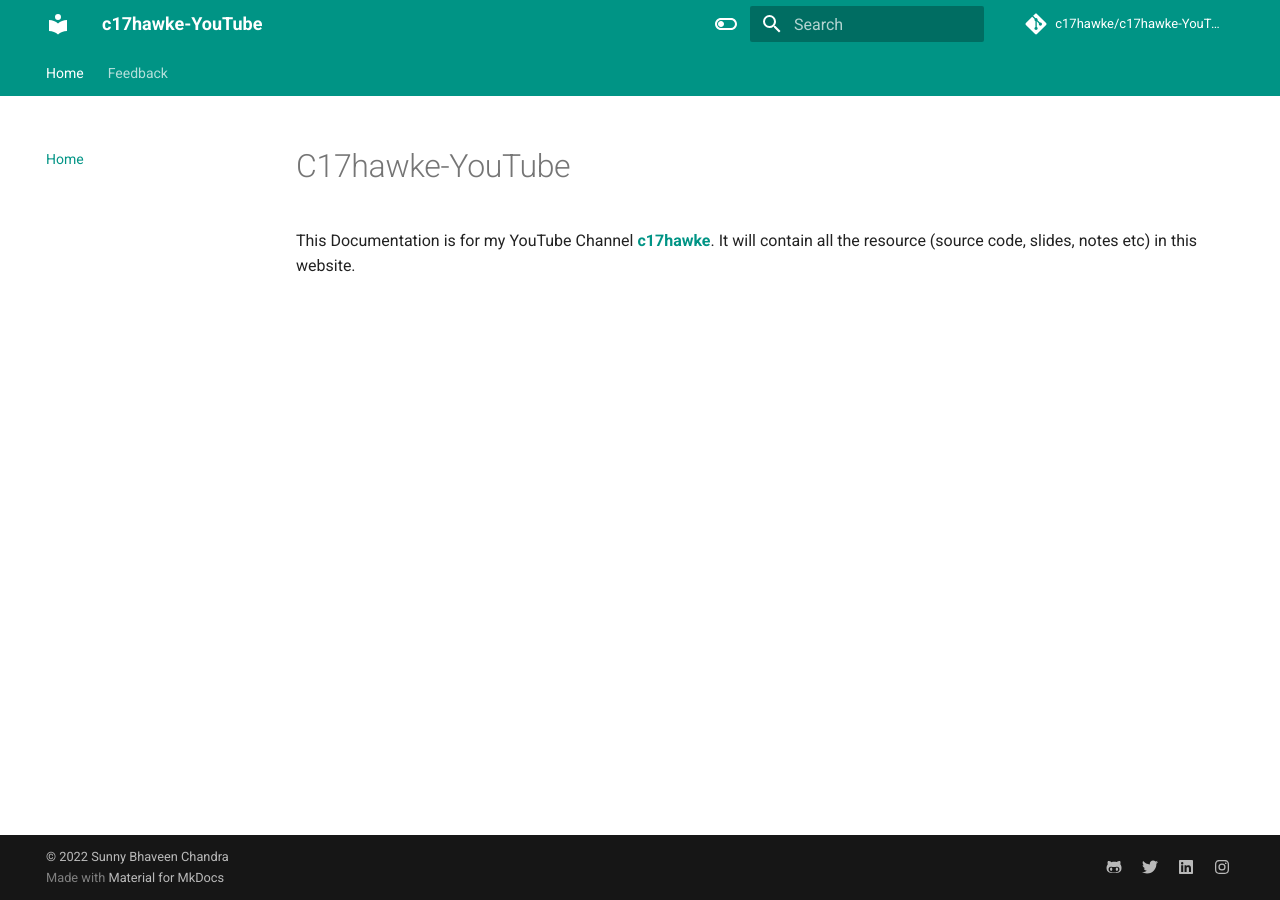
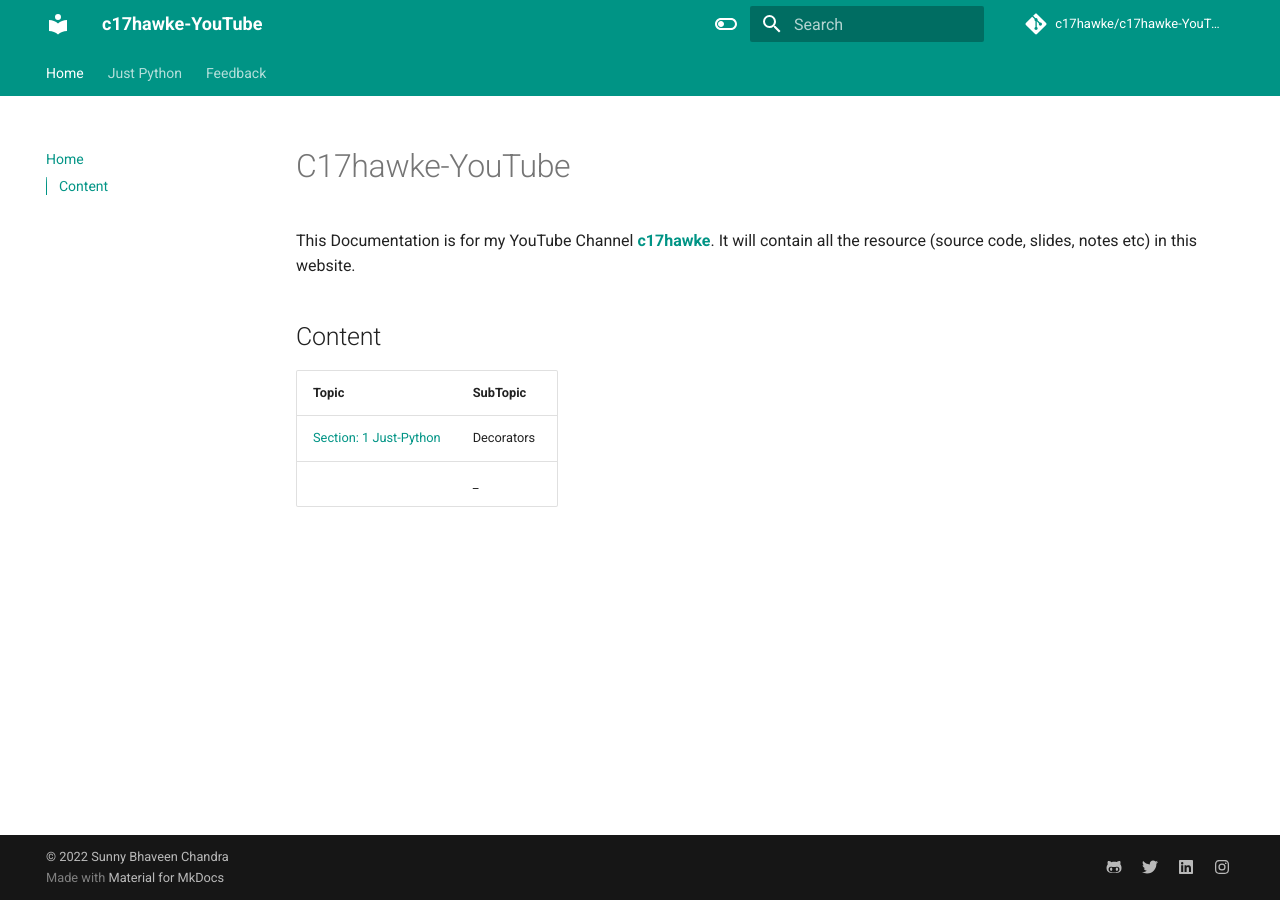
Before and after one commit to c17hawke/c17hawke-YouTube, an MkDocs documentation site: the page built from docs/index.md, in a window 1280 px wide. Built offline with MkDocs 1.6.1 and Material for MkDocs 9.7.7, drawn with Linux system fonts in a browser that asks for light colours; comment, search, counter and statistics services are not loaded.

Commit message:
decorator vid update

```diff
--- a/docs/index.md
+++ b/docs/index.md
@@ -1,3 +1,10 @@
 # C17hawke-YouTube
 
 This Documentation is for my YouTube Channel [**c17hawke**](https://www.youtube.com/c/c17hawke). It will contain all the resource (source code, slides, notes etc) in this website.
+
+## Content
+
+|Topic|SubTopic|
+|-|-|
+|[Section: 1 Just-Python](./Section_001_Just_Python/) | Decorators |
+|| _ |
--- a/mkdocs.yml
+++ b/mkdocs.yml
@@ -3,6 +3,7 @@
 # defeine TOC or order of website-
 nav:
   - Home: index.md
+  - Just Python: just_python.md
   - Feedback: feedback.md
 
 site_author: Sunny Bhaveen Chandra
```
Also changed, not shown: docs/just_python.md (added, +8 -0 lines).
